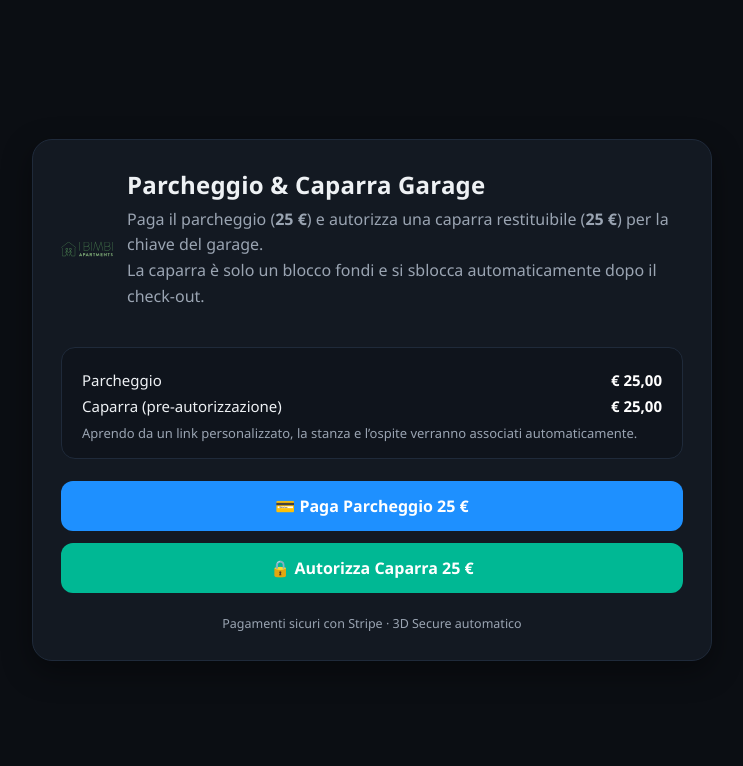
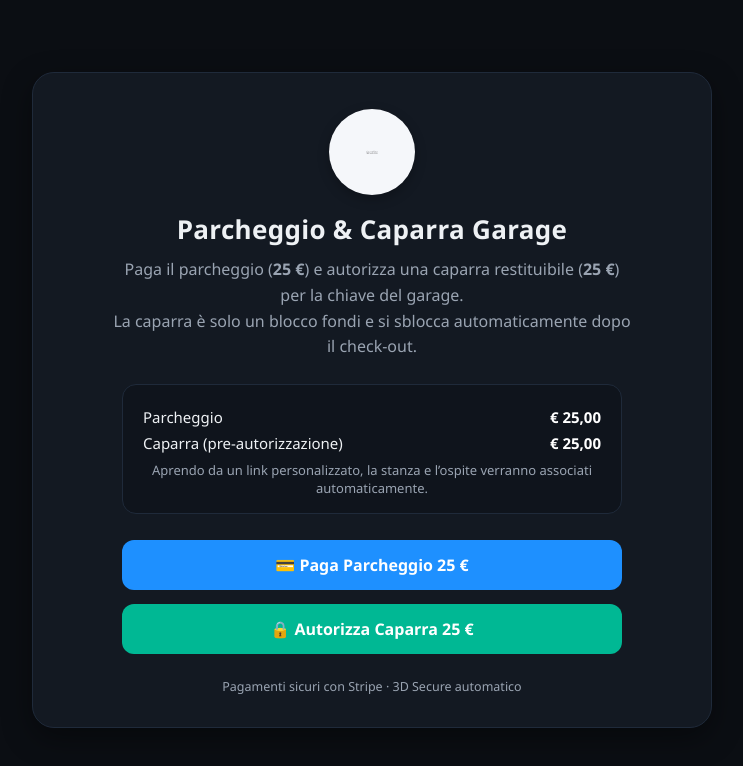
Before and after one commit to ibimbiapartments/-ibimbi-honesty-bar2, a website: page minishop-stripe/public/garage.html in a window 1280 px wide. Shown: the whole page, without its empty margins (268-1011 px from the left). Drawn offline with Linux system fonts and the light colour scheme.

Commit message:
Update garage.html

```diff
--- a/minishop-stripe/public/garage.html
+++ b/minishop-stripe/public/garage.html
@@ -4,7 +4,7 @@
   <meta charset="UTF-8" />
   <meta name="viewport" content="width=device-width,initial-scale=1" />
   <title>I Bimbi • Parcheggio & Caparra</title>
-  <link rel="icon" href="/logo.svg" />
+  <link rel="icon" href="/logo2.svg" />
   <style>
     :root{
       --bg:#0b0e13;
@@ -16,6 +16,7 @@
       --success:#00b894;
       --success-hover:#00a383;
       --border:#1f2a3a;
+      --logo-bg:#f5f7fa;  /* sfondo chiaro sotto al logo */
     }
     *{box-sizing:border-box;margin:0;padding:0}
     body{
@@ -32,65 +33,130 @@
     .card{
       background:var(--card);
       border:1px solid var(--border);
-      border-radius:20px;
-      padding:28px;
+      border-radius:22px;
+      padding:36px 28px 32px;
       box-shadow:0 10px 30px rgba(0,0,0,.4);
+      text-align:center;
     }
-    header{
-      display:flex;align-items:center;gap:14px;margin-bottom:18px;
+    .logo-wrap{
+      width:86px;
+      height:86px;
+      background:var(--logo-bg);
+      border-radius:50%;
+      display:flex;
+      align-items:center;
+      justify-content:center;
+      margin:0 auto 16px;
+      box-shadow:0 4px 12px rgba(0,0,0,.25);
     }
-    header img{width:52px;height:52px;border-radius:12px;}
-    h1{font-size:24px;letter-spacing:.2px}
-    p.lead{color:var(--muted);line-height:1.6;margin:6px 0 20px}
+    .logo-wrap img{
+      width:56px;
+      height:56px;
+      object-fit:contain;
+    }
+    h1{
+      font-size:26px;
+      letter-spacing:.3px;
+      margin-bottom:10px;
+    }
+    p.lead{
+      color:var(--muted);
+      line-height:1.6;
+      margin:0 auto 24px;
+      max-width:520px;
+    }
     .box{
       background:#0f141c;
       border:1px solid var(--border);
       border-radius:14px;
       padding:16px 20px;
-      margin-bottom:22px;
+      margin:0 auto 26px;
+      max-width:500px;
     }
-    .row{display:flex;justify-content:space-between;margin:6px 0;font-size:15px;}
+    .row{
+      display:flex;
+      justify-content:space-between;
+      margin:6px 0;
+      font-size:15px;
+    }
     .row b{color:#fff}
-    .hint{font-size:13px;color:var(--muted);margin-top:8px}
-    .btns{display:grid;gap:12px;}
+    .hint{
+      font-size:13px;
+      color:var(--muted);
+      margin-top:8px;
+    }
+    .btns{
+      display:grid;
+      gap:14px;
+      max-width:500px;
+      margin:0 auto;
+    }
     .btn{
-      display:inline-flex;justify-content:center;align-items:center;
-      padding:14px 18px;border-radius:12px;
-      font-weight:600;font-size:16px;text-decoration:none;
-      color:#fff;transition:.2s;
+      display:inline-flex;
+      justify-content:center;
+      align-items:center;
+      padding:14px 18px;
+      border-radius:12px;
+      font-weight:600;
+      font-size:16px;
+      text-decoration:none;
+      color:#fff;
+      transition:.2s;
     }
-    .btn.pay{background:var(--primary);}
-    .btn.pay:hover{background:var(--primary-hover);}
-    .btn.deposit{background:var(--success);}
-    .btn.deposit:hover{background:var(--success-hover);}
-    footer{margin-top:22px;text-align:center;font-size:12.5px;color:var(--muted);}
+    .btn.pay{
+      background:var(--primary);
+    }
+    .btn.pay:hover{
+      background:var(--primary-hover);
+    }
+    .btn.deposit{
+      background:var(--success);
+    }
+    .btn.deposit:hover{
+      background:var(--success-hover);
+    }
+    footer{
+      margin-top:24px;
+      text-align:center;
+      font-size:12.5px;
+      color:var(--muted);
+    }
   </style>
 </head>
 <body>
   <div class="wrap">
     <div class="card">
-      <header>
-        <img src="/logo.svg" alt="I Bimbi logo" />
-        <div>
-          <h1>Parcheggio & Caparra Garage</h1>
-          <p class="lead">Paga il parcheggio (<b>25 €</b>) e autorizza una caparra restituibile (<b>25 €</b>) per la chiave del garage.<br>La caparra è solo un blocco fondi e si sblocca automaticamente dopo il check-out.</p>
-        </div>
-      </header>
+      <!-- LOGO CENTRALE -->
+      <div class="logo-wrap">
+        <img src="/logo2.svg" alt="I Bimbi logo" />
+      </div>
+
+      <h1>Parcheggio & Caparra Garage</h1>
+      <p class="lead">
+        Paga il parcheggio (<b>25 €</b>) e autorizza una caparra restituibile (<b>25 €</b>) per la chiave del garage.<br>
+        La caparra è solo un blocco fondi e si sblocca automaticamente dopo il check-out.
+      </p>
 
       <div class="box">
         <div class="row"><span>Parcheggio</span><b>€ 25,00</b></div>
         <div class="row"><span>Caparra (pre-autorizzazione)</span><b>€ 25,00</b></div>
-        <div id="info" class="hint">Aprendo da un link personalizzato, la stanza e l’ospite verranno associati automaticamente.</div>
+        <div id="info" class="hint">
+          Aprendo da un link personalizzato, la stanza e l’ospite verranno associati automaticamente.
+        </div>
       </div>
 
       <div class="btns">
         <!-- 1️⃣ Payment link Stripe per il parcheggio -->
-        <a id="payLink" class="btn pay" href="https://buy.stripe.com/fZudR97cG38119BeZh7Zu08" target="_blank">
+        <a id="payLink" class="btn pay"
+           href="https://buy.stripe.com/fZudR97cG38119BeZh7Zu08"
+           target="_blank" rel="noopener">
           💳 Paga Parcheggio 25 €
         </a>
 
         <!-- 2️⃣ Function Netlify per la pre-autorizzazione -->
-        <a id="depositLink" class="btn deposit" href="https://bar.ibimbiapartments.it/.netlify/functions/deposit" target="_blank">
+        <a id="depositLink" class="btn deposit"
+           href="https://bar.ibimbiapartments.it/.netlify/functions/deposit"
+           target="_blank" rel="noopener">
           🔒 Autorizza Caparra 25 €
         </a>
       </div>
```
